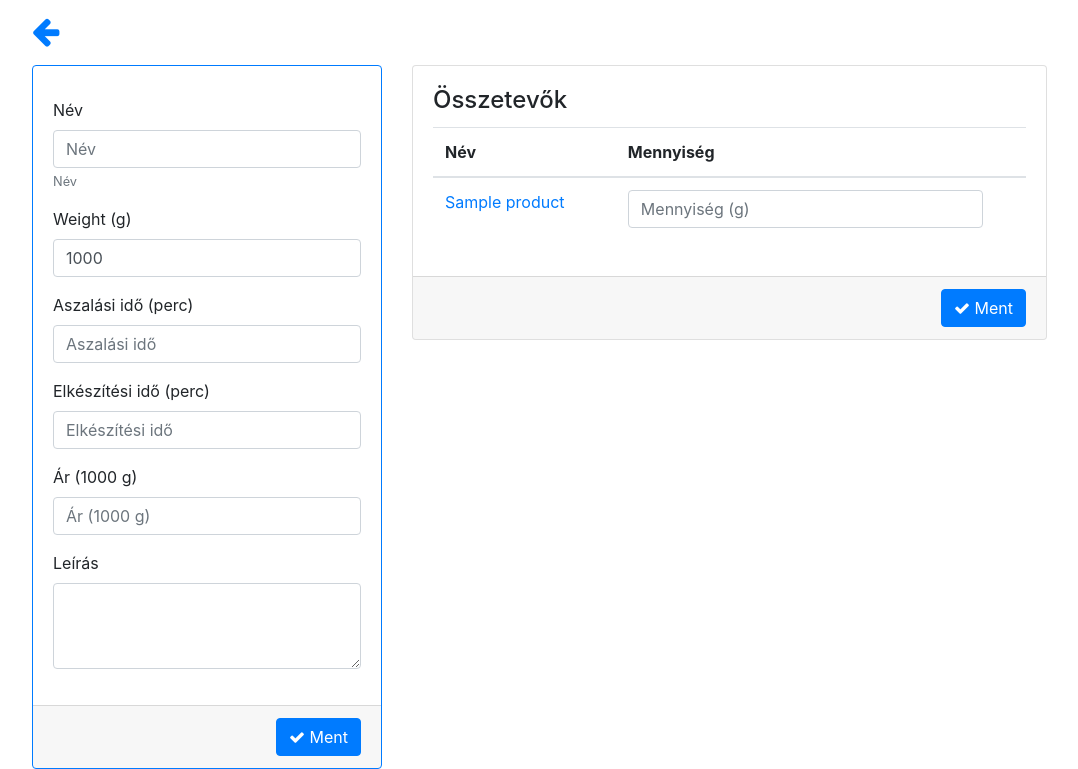
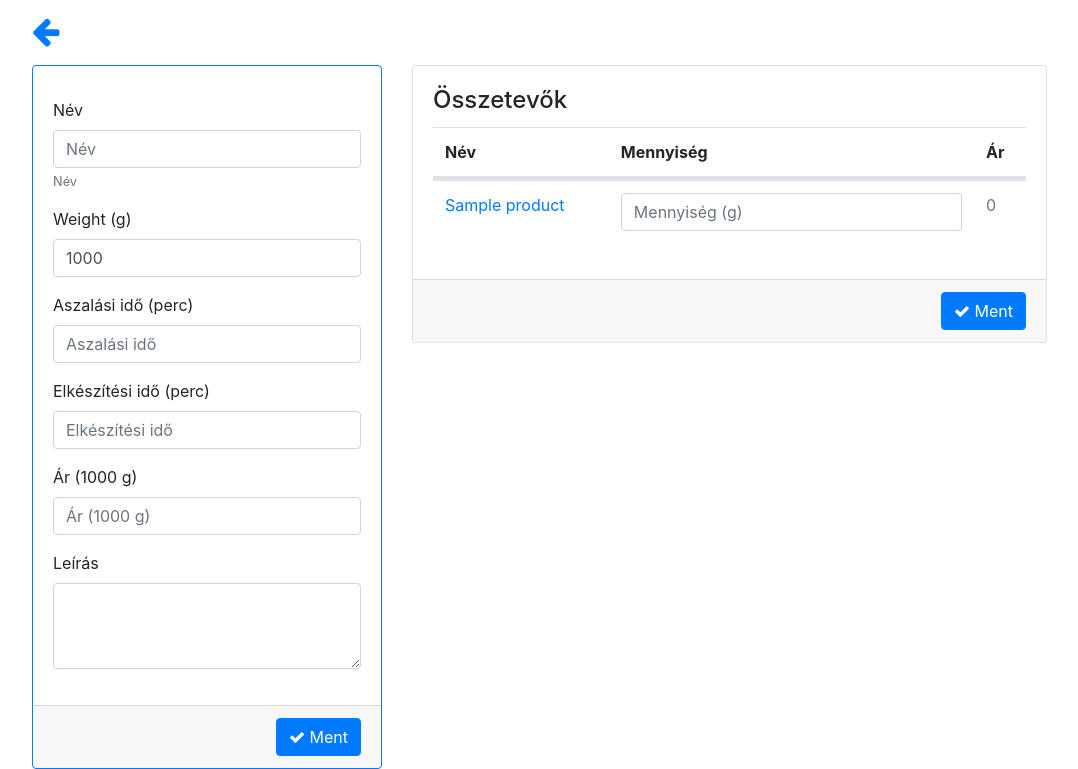
Before and after one commit to Rossie/beepakkfood, a CodeIgniter app: page /database/index.php/food/edit in a window 1280 px wide. Shown: the part 70-839 px from the top of the page, without its empty margins (53-1131 px from the left). Run offline with CodeIgniter, Linux system fonts and the light colour scheme; tables that the repository leaves empty or names only in its code hold one stand-in row (values such as "Sample post").

Commit message:
Added price and change for ingredients weight

```diff
--- a/www/application/views/food_edit.php
+++ b/www/application/views/food_edit.php
@@ -57,21 +57,24 @@
         <div class="card-body">
           <h4 class="card-title">Összetevők</h4>
 
-          <table class="table">
+          <table class="table base-table">
             <thead>
               <tr>
                 <th>Név</th>
                 <th>Mennyiség</th>
-                <th></th>
+                <th>Ár</th>
               </tr>
             </thead>
             <tbody>
 
               <?php foreach ($ingredients as $ingr) : ?>
-              <tr class="<?php echo empty($ingr->quantity_g) ? 'text-muted' : ''; ?>">
+              <tr id="row_<?php echo $ingr->id; ?>" class="<?php echo empty($ingr->quantity_g) ? 'text-muted' : ''; ?>">
                 <td scope="row"><a href="<?php echo site_url('edit/'. $ingr->id); ?>"><?php echo $ingr->name; ?></a></td>
                 <td>
-                  <input type="text" class="form-control" name="quantity_g[<?php echo $ingr->id; ?>]" id="quantity_g" placeholder="Mennyiség (g)" value="<?php echo $ingr->quantity_g ;?>">
+                  <input type="text" class="form-control weight <?php echo empty($ingr->quantity_g) ? 'text-muted' : ''; ?>" name="quantity_g[<?php echo $ingr->id; ?>]" id="quantity_g" placeholder="Mennyiség (g)" value="<?php echo $ingr->quantity_g ;?>" data-id="<?php echo $ingr->id; ?>">
+                </td>
+                <td>
+                  <span class="weight_price" data-price_1000g='<?php echo $ingr->price_1000g; ?>'><?php echo number_format($ingr->price_1000g * ($ingr->quantity_g / 1000)); ?></span>
                 </td>
               </tr>
               <?php endforeach; ?>
@@ -90,4 +93,6 @@
 
 </div>
 
+<?php $footer_js = base_url("js/edit.js"); ?>
+
 <?php require_once(__DIR__.'/parts/_footer.php'); ?>
--- a/www/application/views/parts/_footer.php
+++ b/www/application/views/parts/_footer.php
@@ -4,5 +4,13 @@
       <script src="https://code.jquery.com/jquery-3.3.1.slim.min.js" integrity="sha384-q8i/X+965DzO0rT7abK41JStQIAqVgRVzpbzo5smXKp4YfRvH+8abtTE1Pi6jizo" crossorigin="anonymous"></script>
       <script src="https://cdnjs.cloudflare.com/ajax/libs/popper.js/1.14.3/umd/popper.min.js" integrity="sha384-ZMP7rVo3mIykV+2+9J3UJ46jBk0WLaUAdn689aCwoqbBJiSnjAK/l8WvCWPIPm49" crossorigin="anonymous"></script>
       <script src="https://stackpath.bootstrapcdn.com/bootstrap/4.1.3/js/bootstrap.min.js" integrity="sha384-ChfqqxuZUCnJSK3+MXmPNIyE6ZbWh2IMqE241rYiqJxyMiZ6OW/JmZQ5stwEULTy" crossorigin="anonymous"></script>
+      <?php if (isset($footer_js)) : ?>
+      <?php if (!is_array($footer_js)) {
+        $footer_js_arr = array($footer_js);
+      } ?>
+        <?php foreach ($footer_js_arr as $js) : ?>
+          <script src="<?php echo $js; ?>"></script>
+        <?php endforeach; ?>
+      <?php endif; ?>
   </body>
 </html>
--- a/www/css/style.css
+++ b/www/css/style.css
@@ -1,3 +1,13 @@
 .product-table th {
     border-top: none;
 }
+
+/* table > tbody > tr:nth-child(7) > td:nth-child(2) */
+.base-table tr.text-muted td {
+    border-top-width: 5px;
+}
+
+.base-table tr.text-muted ~ .text-muted td {
+    border-top: 1px solid #dee2e6;
+    background-color: initial;
+}
```
